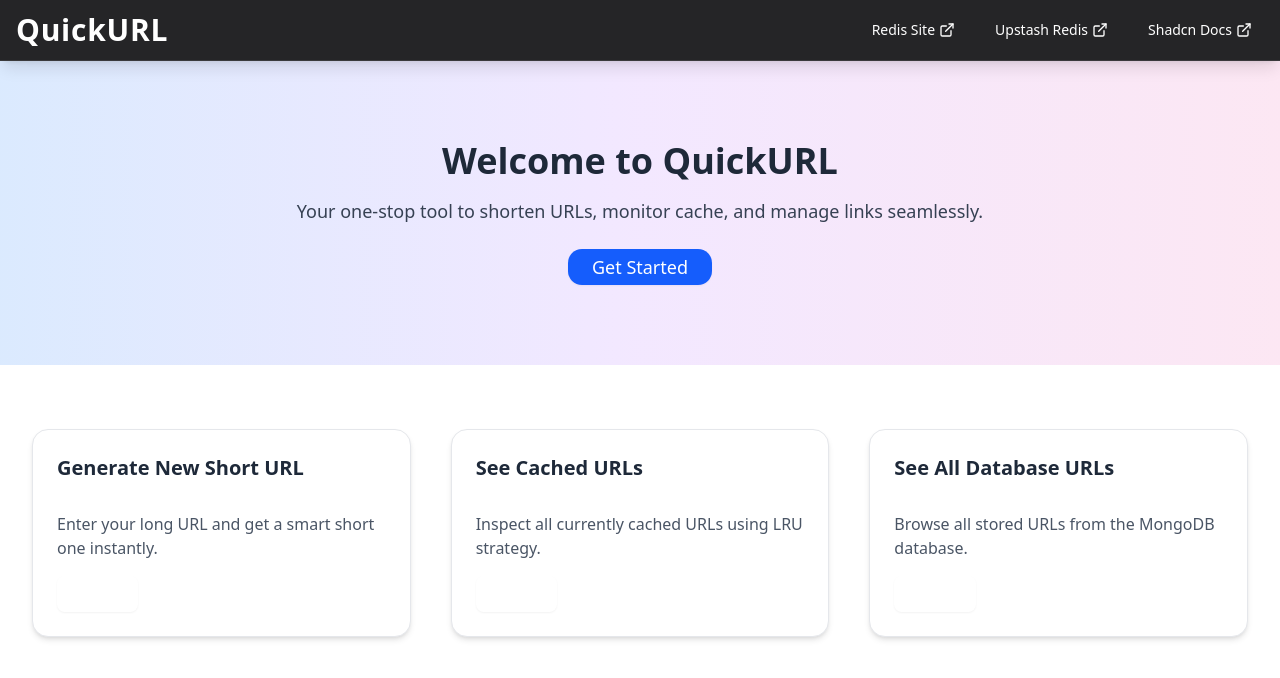
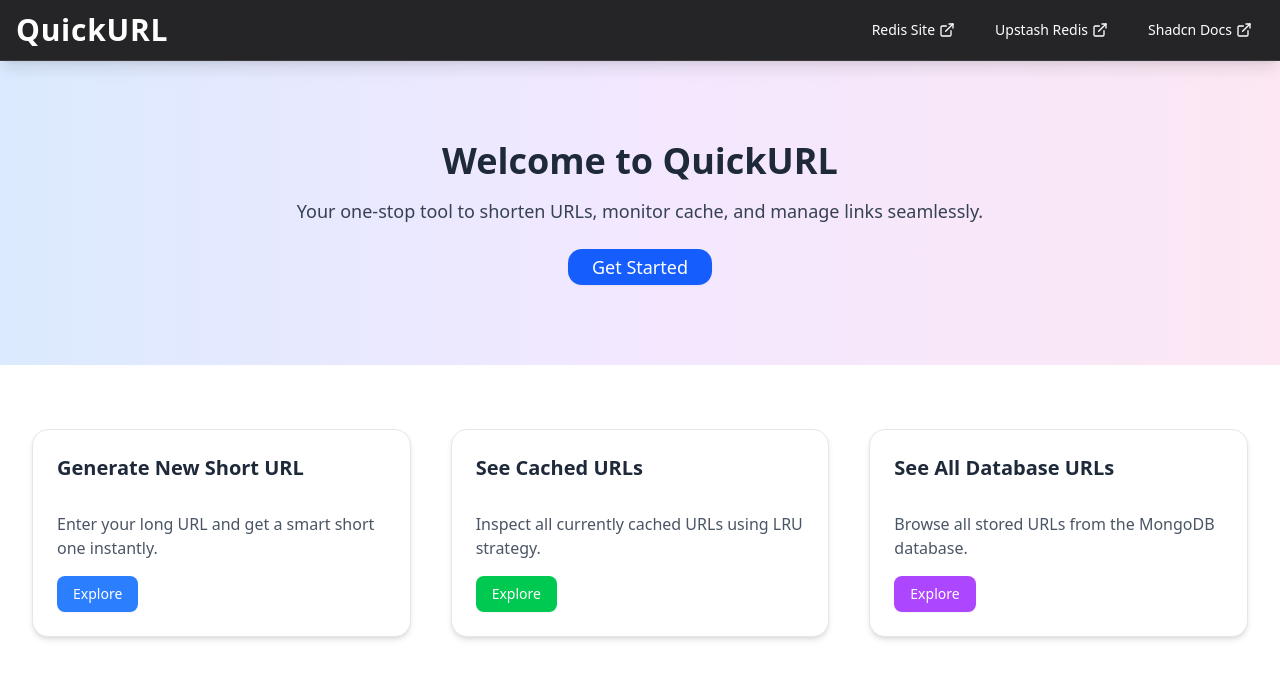
Before and after one commit to arnav-343-agarwal/Snip-URL, a Next.js app: page / in a window 1280 px wide. Shown: the top 678 px of the page. Built offline with nearby package versions, Linux system fonts and the light colour scheme.

Commit message:
making home buttons visible

```diff
--- a/src/app/page.js
+++ b/src/app/page.js
@@ -1,4 +1,4 @@
-'use client';
+"use client";
 
 import Link from "next/link";
 import { Card, CardHeader, CardTitle, CardContent } from "@/components/ui/card";
@@ -7,14 +7,22 @@ import { motion } from "framer-motion";
 import Navbar from "../components/Navbar";
 
 export default function Home() {
+  const colorMap = {
+    blue: "bg-blue-500 hover:bg-blue-600",
+    green: "bg-green-500 hover:bg-green-600",
+    purple: "bg-purple-500 hover:bg-purple-600",
+  };
   return (
     <>
       <Navbar />
       <section className="bg-gradient-to-r from-blue-100 via-purple-100 to-pink-100 py-20 text-center">
         <div className="max-w-4xl mx-auto px-6">
-          <h1 className="text-4xl font-bold text-gray-800 mb-4">Welcome to QuickURL</h1>
+          <h1 className="text-4xl font-bold text-gray-800 mb-4">
+            Welcome to QuickURL
+          </h1>
           <p className="text-lg text-gray-700 mb-6">
-            Your one-stop tool to shorten URLs, monitor cache, and manage links seamlessly.
+            Your one-stop tool to shorten URLs, monitor cache, and manage links
+            seamlessly.
           </p>
           <Link href="/generate">
             <Button className="text-lg px-6 py-3 bg-blue-600 hover:bg-blue-700 text-white rounded-xl">
@@ -26,22 +34,26 @@ export default function Home() {
 
       <section className="py-16 px-8 bg-white">
         <div className="max-w-screen-xl mx-auto grid grid-cols-1 md:grid-cols-2 lg:grid-cols-3 gap-10">
-          {[{
+          {[
+            {
               title: "Generate New Short URL",
               desc: "Enter your long URL and get a smart short one instantly.",
               href: "/generate",
-            color: "blue"
-          }, {
+              color: "blue",
+            },
+            {
               title: "See Cached URLs",
               desc: "Inspect all currently cached URLs using LRU strategy.",
               href: "/see-cached",
-            color: "green"
-          }, {
+              color: "green",
+            },
+            {
               title: "See All Database URLs",
               desc: "Browse all stored URLs from the MongoDB database.",
               href: "/see-database",
-            color: "purple"
-          }].map((item, index) => (
+              color: "purple",
+            },
+          ].map((item, index) => (
             <motion.div
               key={index}
               whileHover={{ scale: 1.03 }}
@@ -59,7 +71,9 @@ export default function Home() {
                 <CardContent className="text-gray-600">
                   <p>{item.desc}</p>
                   <Link href={item.href} passHref>
-                    <Button className={`mt-4 bg-${item.color}-500 hover:bg-${item.color}-600 text-white`}>
+                    <Button
+                      className={`mt-4 ${colorMap[item.color]} text-white`}
+                    >
                       Explore
                     </Button>
                   </Link>
```
Lines whose indentation alone changed are shown as unchanged.
